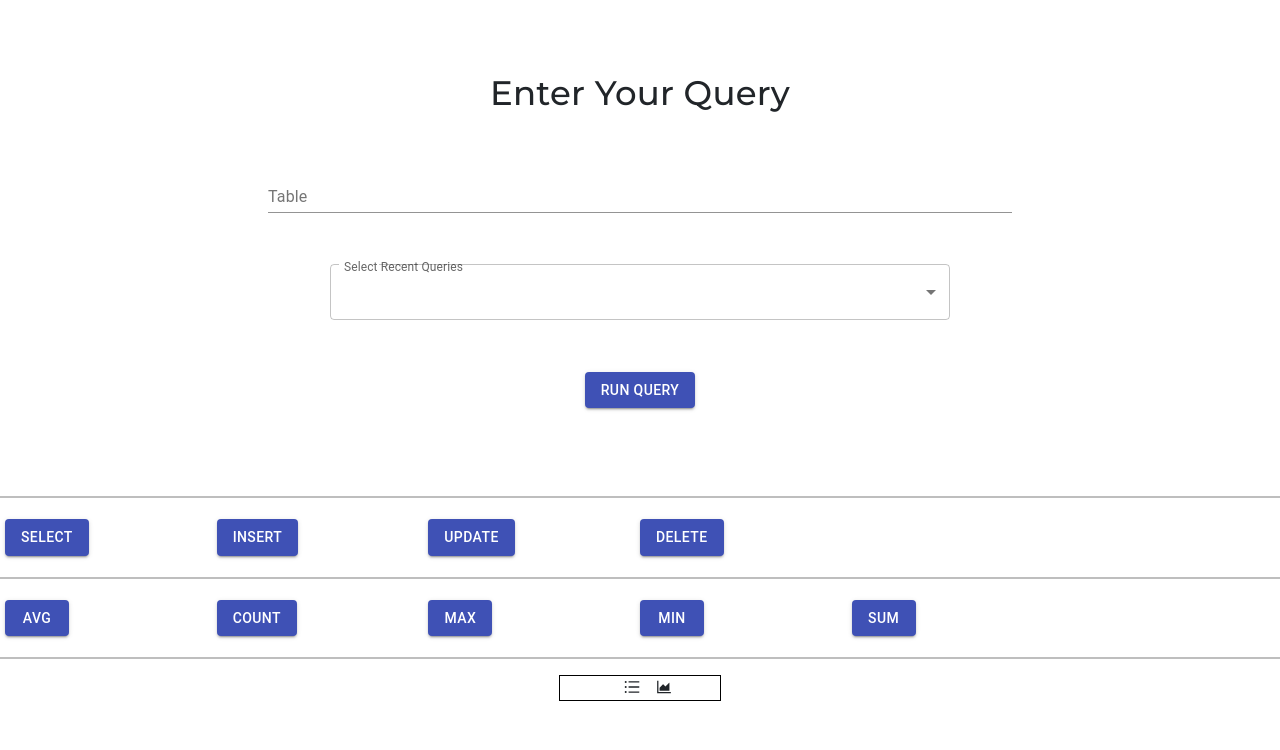
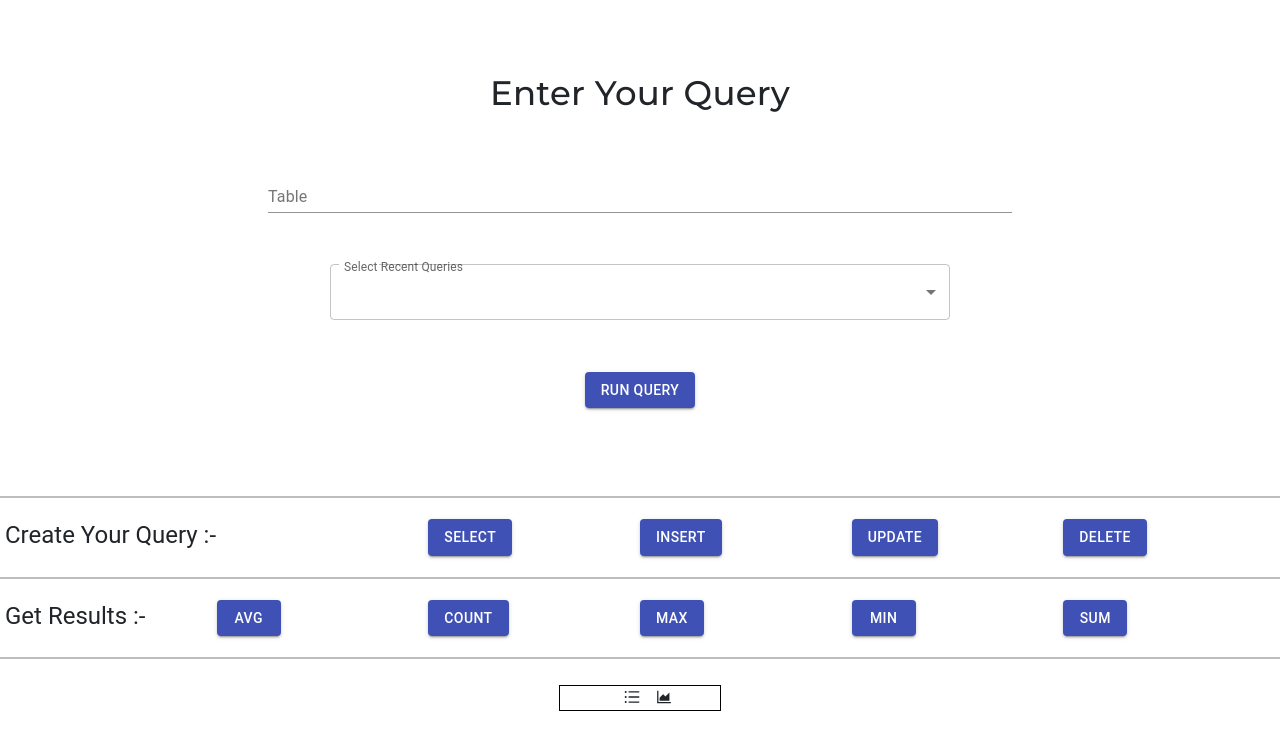
Before and after one commit to prashantbharati/atlanfront, a React (Create React App) app: page / in a window 1280 px wide. Shown: the top 750 px of the page. Built offline with nearby package versions, Linux system fonts and the light colour scheme.

Commit message:
majorly stylings done

```diff
--- a/src/App.js
+++ b/src/App.js
@@ -31,6 +31,7 @@ function App() {
             display: "flex",
             justifyContent: "center",
             alignItems: "center",
+            margin: "10px",
           }}
         >
           <div className="view-switch mx-5">
@@ -52,7 +53,15 @@ function App() {
         </div>
       </div>
       {ts !== 0 && (
-        <div style={{ height: "70vh", overflow: "scroll" }}>
+        <div
+          style={{
+            height: "70vh",
+            overflow: "scroll",
+            margin: "10px",
+            elevation: "10",
+            border: "5px solid black",
+          }}
+        >
           {viewType === "table" ? (
             <BasicTable
               elevation={6}
--- a/src/components/Analatics/Analatics.js
+++ b/src/components/Analatics/Analatics.js
@@ -7,6 +7,13 @@ function Analatics(cities) {
 
   return (
     <>
+      <div
+        style={{
+          display: "flex",
+          justifyContent: "space-evenly",
+          padding: "50px",
+        }}
+      >
         <Button
           variant="contained"
           color="primary"
@@ -25,6 +32,7 @@ function Analatics(cities) {
         >
           Days
         </Button>
+      </div>
 
       {field !== 0 && <BarChart1 cities={cities} field={field} />}
     </>
--- a/src/components/Form1/App.js
+++ b/src/components/Form1/App.js
@@ -2,7 +2,7 @@ import React, { useState } from "react";
 
 import Form from "./Form1";
 
-import { Grid, Button } from "@material-ui/core";
+import { Grid, Button, Typography } from "@material-ui/core";
 import "./index.css";
 const App = () => {
   const [cs, setcs] = useState(0);
@@ -18,6 +18,12 @@ const App = () => {
       {/*first enter input field */}
       <div style={{ padding: "5px" }}>
         <Grid container>
+          <Grid item sm={4}>
+            <Typography variant="h5" className="typography">
+              Create Your Query :-
+            </Typography>
+          </Grid>
+
           <Grid item sm={2}>
             <Button
               variant="contained"
--- a/src/components/Form1/index.css
+++ b/src/components/Form1/index.css
@@ -24,3 +24,7 @@ code {
   background-color: rgb(0, 0, 0); /* Fallback color */
   background-color: rgba(0, 0, 0, 0.4); /* Black w/ opacity */
 }
+
+.typography {
+  font-weight: 700;
+}
--- a/src/components/Form2/App.js
+++ b/src/components/Form2/App.js
@@ -1,6 +1,6 @@
 import React, { useState } from "react";
 
-import { Grid, Button } from "@material-ui/core";
+import { Grid, Button, Typography } from "@material-ui/core";
 import Form2 from "./Form2.js";
 const App = () => {
   const [cs, setcs] = useState(0);
@@ -17,6 +17,11 @@ const App = () => {
       {/*first enter input field */}
       <div style={{ padding: "5px" }}>
         <Grid container>
+          <Grid item sm={2}>
+            <Typography variant="h5" className="typography">
+              Get Results :-
+            </Typography>
+          </Grid>
           <Grid item sm={2}>
             <Button
               variant="contained"
```
Lines whose indentation alone changed are shown as unchanged.
